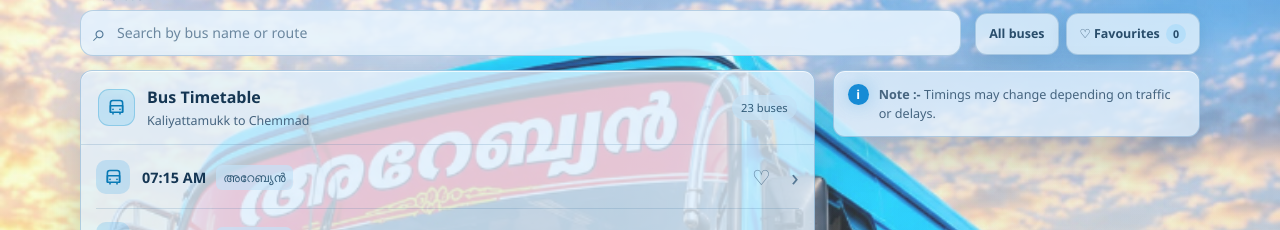
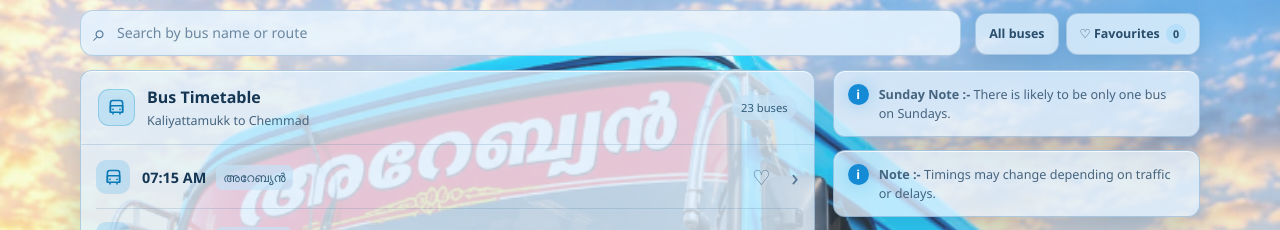
Before and after one commit to musthafaavembala/kaliyattamukku-Bus-time, a React (Vite) app: page / in a window 1280 px wide. Shown: the part 722-952 px from the top of the page. Built offline with nearby package versions, Linux system fonts and the light colour scheme.

Commit message:
updates again

```diff
--- a/src/App.jsx
+++ b/src/App.jsx
@@ -570,6 +570,12 @@ function App() {
           </section>
 
           <aside className="sidebar">
+            {now.getDay() === 0 && (
+              <section className="notice-card" aria-label="Sunday timetable notice">
+                <span className="notice-icon" aria-hidden="true">i</span>
+                <p><strong>Sunday Note :-</strong> There is likely to be only one bus on Sundays.</p>
+              </section>
+            )}
             <section className="notice-card" aria-label="Timetable notice">
               <span className="notice-icon" aria-hidden="true">i</span>
               <p><strong>Note :-</strong> Timings may change depending on traffic or delays.</p>
```
